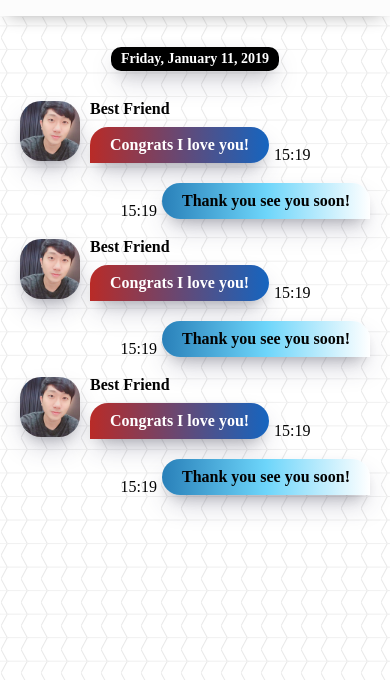
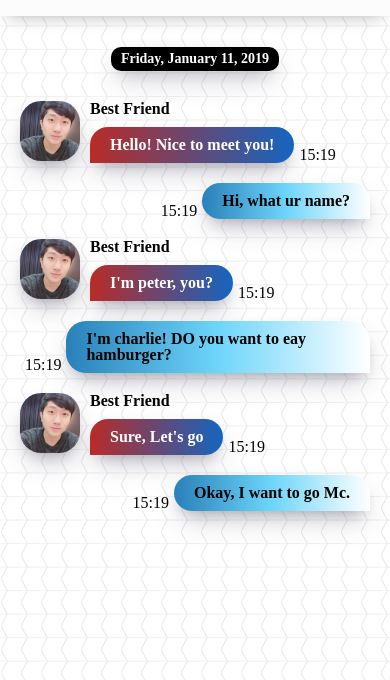
Before and after one commit to dydtjq94/kakao-clone-v2, a plain HTML site: page chat.html in a window 390 px wide. Shown: the part 104-784 px from the top of the page. Drawn offline with Linux system fonts and the light colour scheme.

Commit message:
Update chat.html

```diff
--- a/chat.html
+++ b/chat.html
@@ -62,7 +62,7 @@
                 Best Friend
               </span>
               <div class="message__bubble">
-                Congrats I love you!
+                Hello! Nice to meet you!
               </div>
             </div>
 
@@ -77,7 +77,7 @@
               15:19
             </span>
             <div class="message__bubble">
-              Thank you see you soon!
+              Hi, what ur name?
             </div>
           </div>
         </li>
@@ -93,7 +93,7 @@
                 Best Friend
               </span>
               <div class="message__bubble">
-                Congrats I love you!
+                I'm peter, you?
               </div>
             </div>
 
@@ -108,7 +108,7 @@
               15:19
             </span>
             <div class="message__bubble">
-              Thank you see you soon!
+              I'm charlie! DO you want to eay hamburger?
             </div>
           </div>
         </li>
@@ -124,7 +124,7 @@
                 Best Friend
               </span>
               <div class="message__bubble">
-                Congrats I love you!
+                Sure, Let's go
               </div>
             </div>
 
@@ -139,7 +139,7 @@
               15:19
             </span>
             <div class="message__bubble">
-              Thank you see you soon!
+              Okay, I want to go Mc.
             </div>
           </div>
         </li>
```
